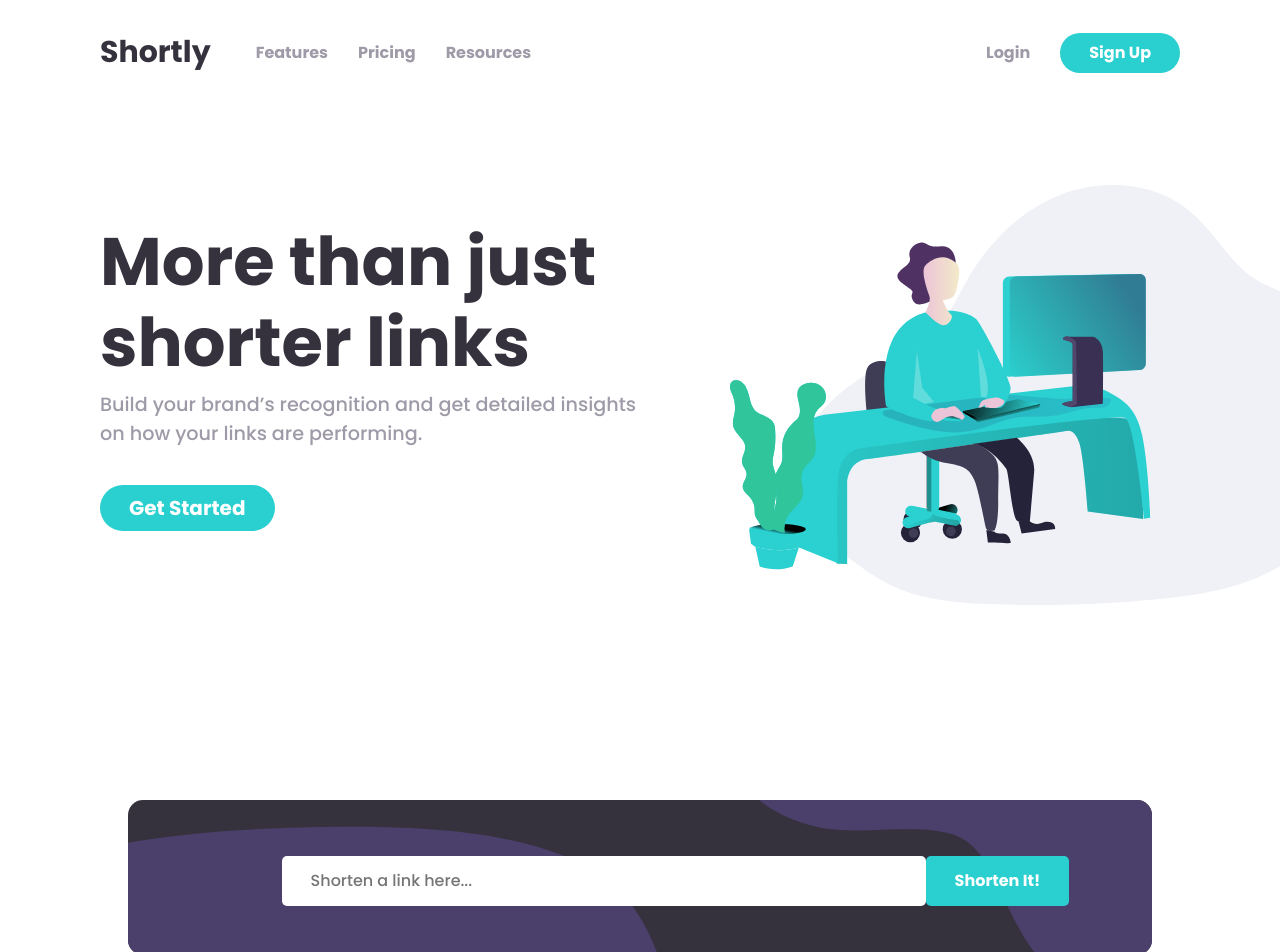
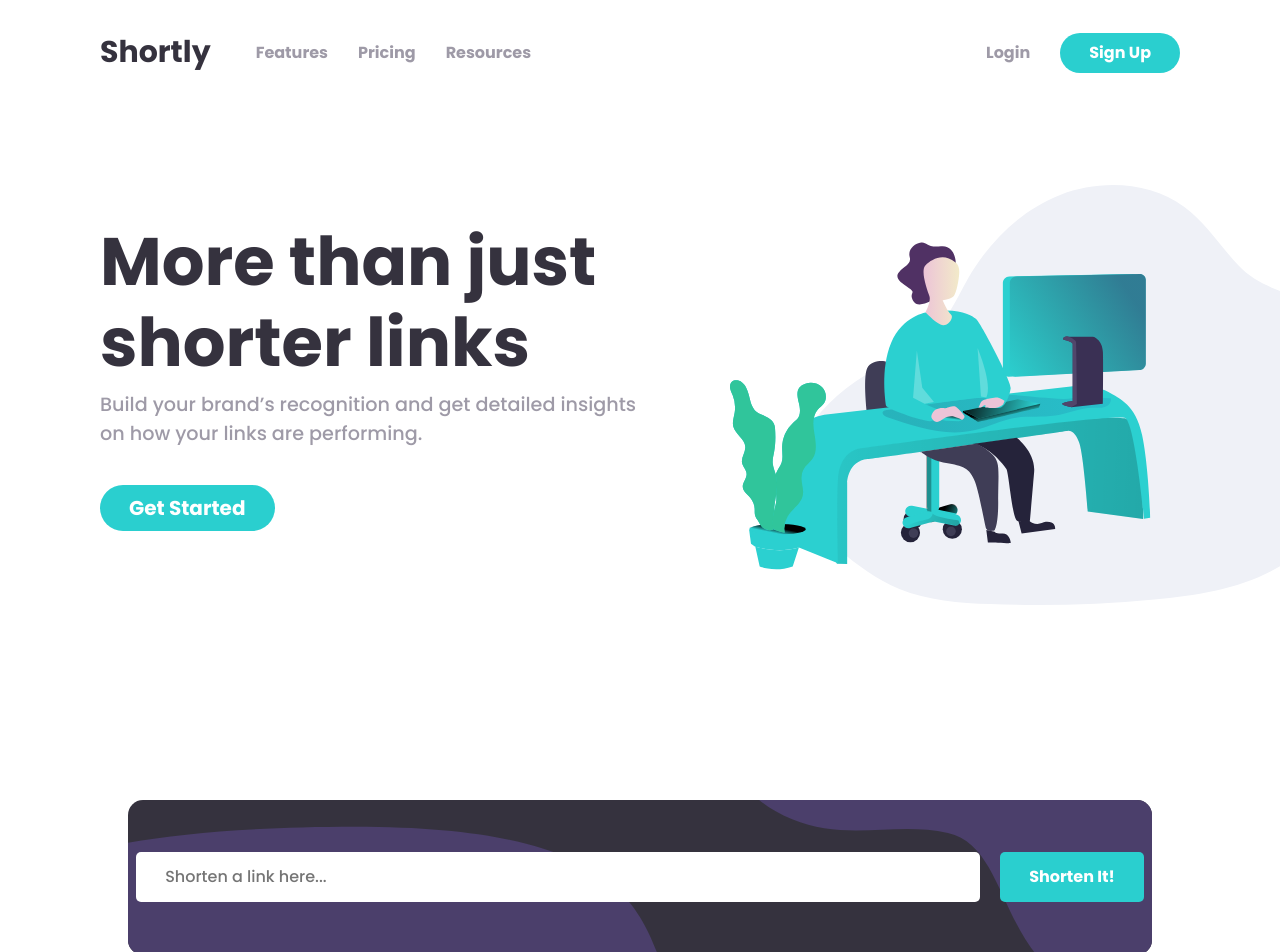
Before and after one commit to montagapallarols/Shortly-URL-shortening-API, a React (Create React App) app: page / in a window 1280 px wide. Shown: the top 952 px of the page. Built offline with nearby package versions, Linux system fonts and the light colour scheme.

Commit message:
Center search bar inside div

```diff
--- a/public/index.html
+++ b/public/index.html
@@ -2,19 +2,24 @@
 <html lang="en">
   <head>
     <meta charset="utf-8" />
-    <link rel="icon" href="%PUBLIC_URL%/favicon.ico" />
+    <link
+      rel="icon"
+      type="image/png"
+      sizes="32x32"
+      href="./images/favicon-32x32.png"
+    />
     <meta name="viewport" content="width=device-width, initial-scale=1" />
     <meta name="theme-color" content="#000000" />
     <meta
       name="description"
       content="Web site created using create-react-app"
     />
-    <link rel="apple-touch-icon" href="%PUBLIC_URL%/logo192.png" />
+
     <!--
       manifest.json provides metadata used when your web app is installed on a
       user's mobile device or desktop. See https://developers.google.com/web/fundamentals/web-app-manifest/
     -->
-    <link rel="manifest" href="%PUBLIC_URL%/manifest.json" />
+    <!-- <link rel="manifest" href="%PUBLIC_URL%/manifest.json" /> -->
     <!--
       Notice the use of %PUBLIC_URL% in the tags above.
       It will be replaced with the URL of the `public` folder during the build.
@@ -24,7 +29,7 @@
       work correctly both with client-side routing and a non-root public URL.
       Learn how to configure a non-root public URL by running `npm run build`.
     -->
-    <title>React App</title>
+    <title>Shortly URL shortening API Challenge</title>
   </head>
   <body>
     <noscript>You need to enable JavaScript to run this app.</noscript>
--- a/src/components/SearchBar/SearchBar.jsx
+++ b/src/components/SearchBar/SearchBar.jsx
@@ -13,6 +13,7 @@ export default function SearchBar() {
           type="text"
           placeholder="Shorten a link here..."
         />
+
         <button>Shorten It!</button>
       </div>
     </div>
--- a/src/components/SearchBar/SearchBar.scss
+++ b/src/components/SearchBar/SearchBar.scss
@@ -12,16 +12,21 @@
 .background {
   background-color: $very-dark-blue;
   border-radius: 15px;
+  position: relative;
 }
 
 .search-area {
+  text-align: center;
   position: absolute;
-  margin-top: 5.5%;
-  margin-left: 15%;
+  top: 50%;
+  left: 50%;
+  transform: translate(-50%, -50%);
+  width: 100%;
 
   .search-bar {
     border: none;
-    padding: 13px 300px 13px 29px;
+    padding: 13px 500px 13px 29px;
+    margin-right: 20px;
     border-radius: 5px;
   }
   button {
```
